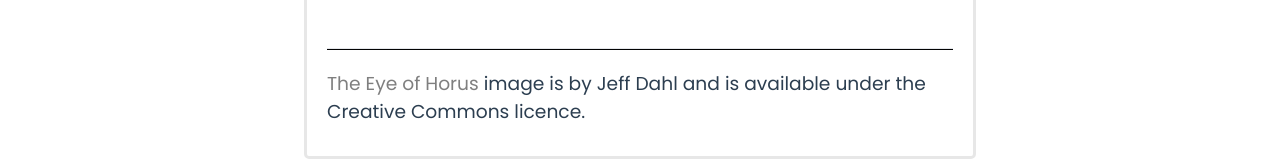
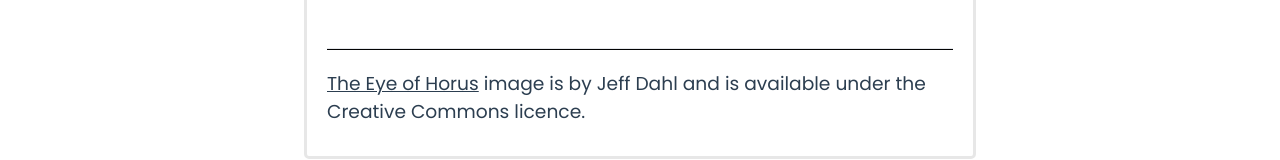
Before and after one commit to rhysgp/rhyssoft.com, a Vue app: page /about in a window 1280 px wide. Shown: the part 527-687 px from the top of the page. Built offline with nearby package versions, Linux system fonts and the light colour scheme.

Commit message:
Actually display the links. Improve link colour.

```diff
--- a/src/assets/main.css
+++ b/src/assets/main.css
@@ -9,8 +9,8 @@
     margin-bottom: 5px;
 }
 
-.blog a { color: var(--color-link) }
-.blog a:hover { text-decoration: underline }
+.blog a { color: var(--color-text); text-decoration: underline }
+.blog a:hover { color: var(--color-link) }
 
 .blog_span_2 { font-style: italic; }
 .blog_span_3 { font-weight: bold; }
--- a/src/components/BlogPara.vue
+++ b/src/components/BlogPara.vue
@@ -14,7 +14,8 @@ const props = defineProps<{
       <div class="w-full text-right text-gray-500 font-cutive-mono">{{formatDate(para.texts[0].text)}}</div>
     </template>
     <template v-else v-for="t in para.texts">
-      <span :class="'blog_span_' + t.style">{{t.text}}</span>
+      <a v-if="t.style === 4" :href="t.href">{{t.text}}</a>
+      <span v-else :class="'blog_span_' + t.style">{{t.text}}</span>
     </template>
   </p>
   <hr v-if="para.style === 1">
```
